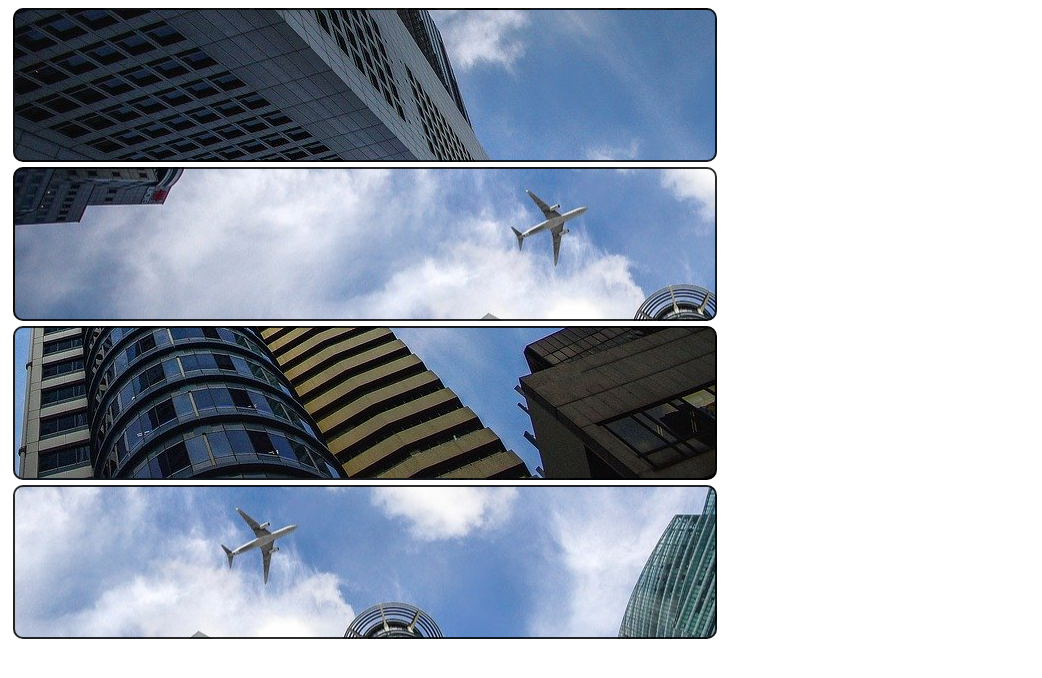
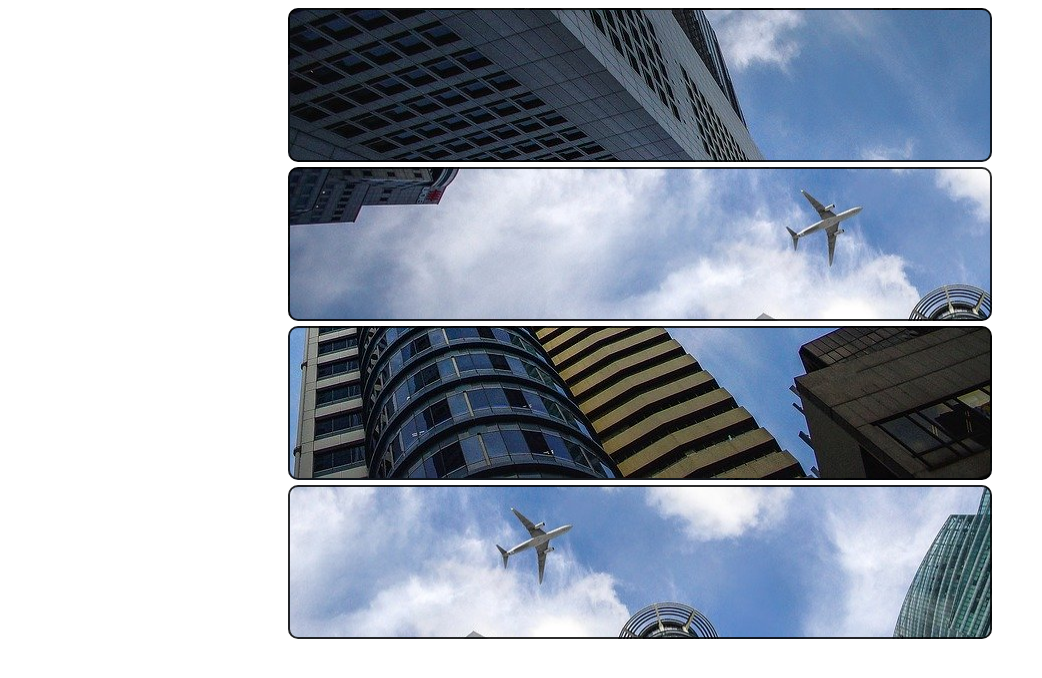
Before and after one commit to PheagaMariano/HTML-ESTUDO, a plain HTML site: page exercicios/ex022-imagem.fundo/fundo03.html in a window 1280 px wide. Shown: the whole page, without its empty margins (0-1042 px from the left). Drawn offline with Linux system fonts and the light colour scheme.

Commit message:
Update fundo03.html

```diff
--- a/exercicios/ex022-imagem.fundo/fundo03.html
+++ b/exercicios/ex022-imagem.fundo/fundo03.html
@@ -13,11 +13,8 @@
             border: solid 2px rgba(0, 0, 0, 0.829);
             border-radius: 10px;
             margin: 5px;
-            display: flex;
-            align-items: center;
-            justify-content: center;
-            text-align: center;
-
+            margin-left: auto;
+            margin-right: auto;
         }
 
         #q1{
```
